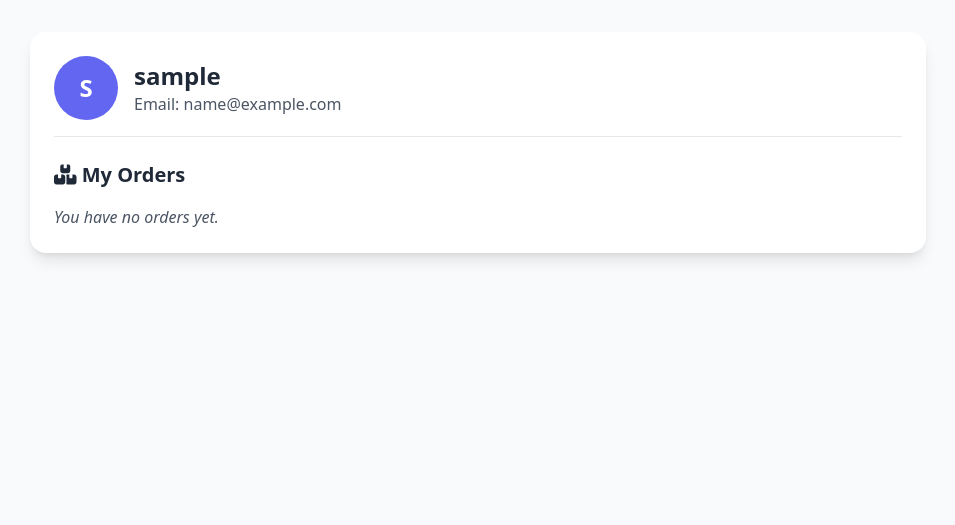
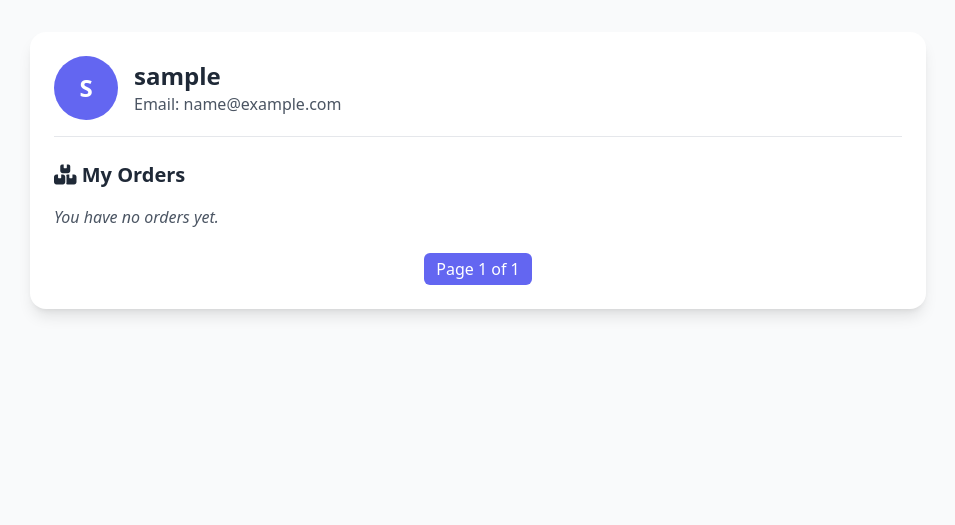
Before and after one commit to CyberB0x/Online_PetShop, a Django app: page /profile/ in a window 1280 px wide. Shown: the part 65-590 px from the top of the page, without its empty margins (162-1117 px from the left). Run offline with Django 5.2, Linux system fonts and the light colour scheme; the visitor is signed in with stand-in values (Sample User, id 1); data that the repository does not hold is empty; some libraries are stand-ins or nearby versions.

Commit message:
online_petshop

```diff
--- a/petshop/frontend/templates/profile.html
+++ b/petshop/frontend/templates/profile.html
@@ -24,9 +24,9 @@
     <i class="fa-solid fa-boxes-stacked"></i>
     My Orders
   </h3>
-  {% if orders %}
+  {% if page_obj %}
     <div class="space-y-4">
-      {% for order in orders %}
+      {% for order in page_obj %}
         <div class="border rounded-xl p-4 bg-gray-50 hover:shadow-md transition">
           <div class="flex justify-between items-center mb-2">
             <h4 class="text-lg font-bold text-indigo-600">Order №{{ order.id }}</h4>
@@ -51,12 +51,25 @@
 
           <div class="mt-3">
             <p class="text-sm font-semibold text-gray-600">Products:</p>
-            <ul class="list-disc list-inside text-gray-700 text-sm">
+            <ul class="space-y-2 mt-2">
               {% for item in order.items.all %}
-                <li>{{ item.product.name }} × {{ item.quantity }}</li>
+                <li class="flex items-center space-x-3">
+                  {% if item.product.image %}
+                    <img src="{{ item.product.image.url }}" alt="{{ item.product.name }}"
+                         class="w-12 h-12 object-cover rounded-md border" />
+                  {% else %}
+                    <div class="w-12 h-12 flex items-center justify-center bg-gray-200 rounded-md text-gray-500 text-xs">
+                      No Image
+                    </div>
+                  {% endif %}
+                  <span class="text-gray-700 text-sm">
+                    {{ item.product.name }} × {{ item.quantity }}
+                  </span>
+                </li>
               {% endfor %}
             </ul>
           </div>
+
         </div>
       {% endfor %}
     </div>
@@ -64,5 +77,25 @@
     <p class="text-gray-600 italic">You have no orders yet.</p>
   {% endif %}
 
+<div class="mt-6 flex justify-center space-x-2">
+  {% if page_obj.has_previous %}
+    <a href="?page={{ page_obj.previous_page_number }}"
+       class="px-3 py-1 bg-gray-200 rounded-md hover:bg-gray-300">
+      ← Prev
+    </a>
+  {% endif %}
+
+  <span class="px-3 py-1 bg-indigo-500 text-white rounded-md">
+    Page {{ page_obj.number }} of {{ page_obj.paginator.num_pages }}
+  </span>
+
+  {% if page_obj.has_next %}
+    <a href="?page={{ page_obj.next_page_number }}"
+       class="px-3 py-1 bg-gray-200 rounded-md hover:bg-gray-300">
+      Next →
+    </a>
+  {% endif %}
+</div>
+
 </div>
 {% endblock %}
--- a/petshop/users/site_views.py
+++ b/petshop/users/site_views.py
@@ -1,4 +1,5 @@
 from django.contrib import messages
+from django.core.paginator import Paginator
 from django.contrib.auth import authenticate, login, logout, get_user_model
 from django.contrib.auth.decorators import login_required
 from django.shortcuts import render, redirect
@@ -6,11 +7,15 @@ from django.views.decorators.http import require_http_methods
 
 User = get_user_model()
 
+
 @login_required
 def profile_view(request):
-    user = request.user
-    orders = user.orders.all()
-    return render(request, "profile.html", {"user": user, "orders": orders})
+    order_list = request.user.orders.all().order_by("-created_at")
+    paginator = Paginator(order_list, 4)
+    page_number = request.GET.get("page")
+    page_obj = paginator.get_page(page_number)
+
+    return render(request, 'profile.html', {'page_obj': page_obj})
 
 
 @require_http_methods(["GET", "POST"])
```
Also changed, not shown: petshop/frontend/templates/index.html (+22 -2 lines), petshop/products/views.py (+10 -1 lines).
